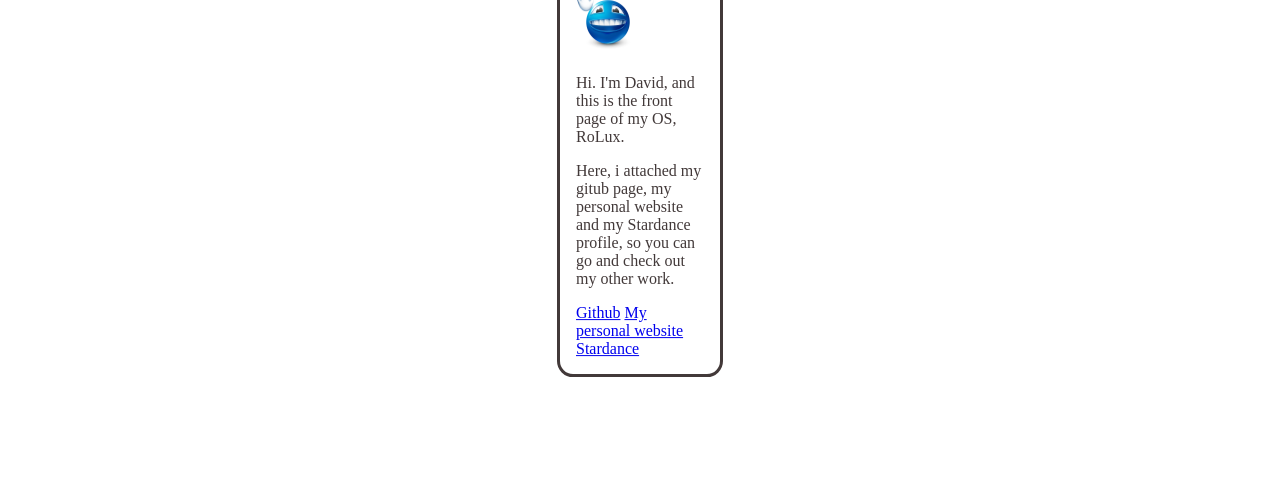
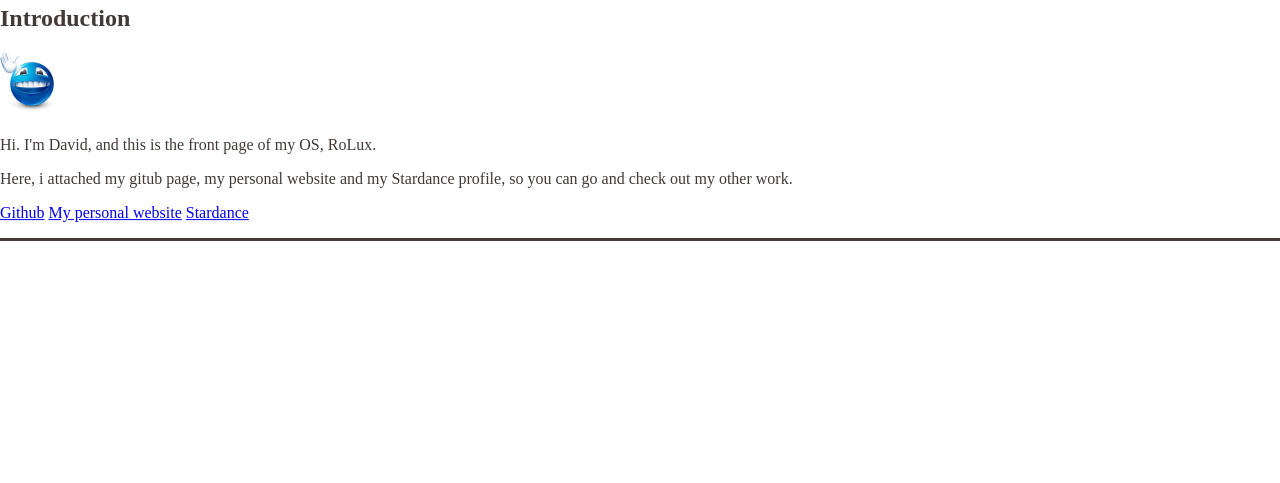
Before and after one commit to Xavier640/RoLux, a plain HTML site: page index.html in a window 1280 px wide. Shown: the part 317-800 px from the top of the page. Drawn offline with Linux system fonts and the light colour scheme.

Commit message:
Front page

```diff
--- a/index.html
+++ b/index.html
@@ -2,7 +2,7 @@
 <html>
 
   <body style="background_color: rgb(78, 78, 78); color: rgb(66, 57, 57);">
-    <div style="background_color: rgb(78, 78, 78);position: absolute; top: 50%; left: 50%; transform: translate(-50%, -50%); padding: 16px; border: solid; width: 128px; border-radius: 16px">
+    <div style="background_color: rgb(78, 78, 78);position: absolute; top: 50%; left: 50%; transform: translate(-50%, -50%); padding: 16px; border: solid; width: 1280px; border-radius: 16px">
     <h1 style="margin: 4px;">Welcome to RoLux</h1>
     <h2>Introduction</h2>
     <img style: width="64px" height="64px" src="./Sprites/66b3ea338a302af8c2b8cc58_47.png" />
```
